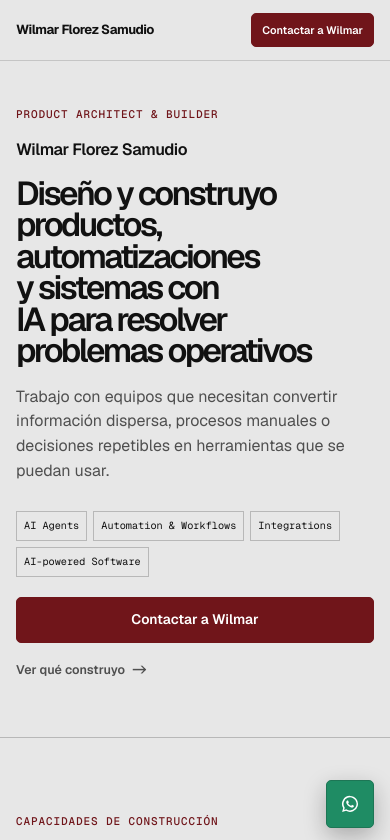
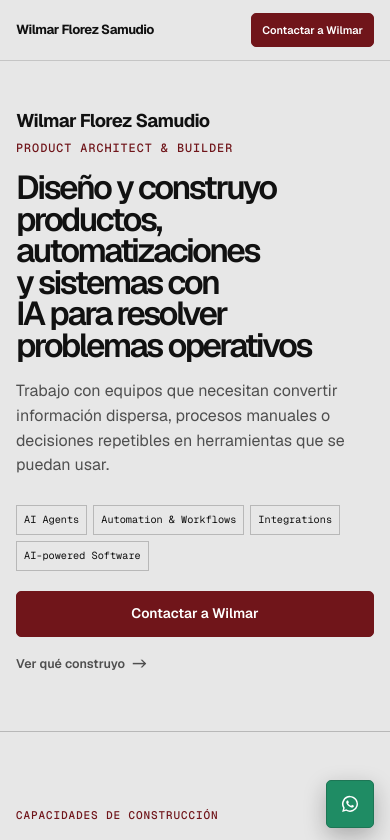
Before and after one commit to wilmarFlorez/wlanding, a Next.js app: page / in a window 390 px wide. Shown: the top 840 px of the page. Built offline with nearby package versions, Linux system fonts and the light colour scheme; no server answers.

Commit message:
feat: Update Hero component structure; move role description to a separate paragraph for better semantic clarity

```diff
--- a/app/globals.css
+++ b/app/globals.css
@@ -54,7 +54,8 @@ p { color: var(--muted); }
 .hero { padding: 100px 0 96px; border-bottom: 1px solid var(--line); }
 .hero-content { max-width: 1030px; }
 .hero-copy { border-top: 1px solid var(--line); padding-top: 25px; }
-.hero-name { margin-bottom: 15px; color: var(--foreground); font-size: 1.02rem; font-weight: 600; letter-spacing: -.025em; }
+.hero-name { margin-bottom: 4px; color: var(--foreground); font-size: clamp(1.2rem, 1.7vw, 1.45rem); font-weight: 650; letter-spacing: -.035em; }
+.hero-role { margin-bottom: 20px; font-size: clamp(.78rem, 1vw, .9rem); }
 .hero-lede { max-width: 735px; margin-bottom: 0; font-size: clamp(1rem, 1.35vw, 1.16rem); line-height: 1.55; }
 .focus-list { display: flex; flex-wrap: wrap; gap: 7px; margin: 27px 0 0; }
 .focus-list span { border: 1px solid var(--line); color: var(--foreground); font-family: var(--font-geist-mono), monospace; font-size: .7rem; padding: 7px 9px; }
@@ -186,6 +187,8 @@ p { color: var(--muted); }
   .section { padding: 76px 0; }
   .hero { padding: 46px 0 58px; }
   .hero-copy { padding-top: 20px; }
+  .hero-name { font-size: 1.15rem; }
+  .hero-role { margin-bottom: 16px; font-size: .74rem; }
   h1 { margin-bottom: 18px; font-size: clamp(2rem, 8.5vw, 2.5rem); line-height: .95; }
   h2 { font-size: clamp(2rem, 9vw, 2.75rem); }
   .header-content { min-height: 60px; gap: 15px; }
--- a/components/landing/Hero.tsx
+++ b/components/landing/Hero.tsx
@@ -3,8 +3,8 @@ export function Hero() {
     <section className="hero section" id="inicio" aria-labelledby="hero-title">
       <div className="container hero-content">
         <div>
-          <p className="eyebrow">Product Architect &amp; Builder</p>
           <p className="hero-name">Wilmar Florez Samudio</p>
+          <p className="eyebrow hero-role">Product Architect &amp; Builder</p>
           <h1 id="hero-title">Diseño y construyo productos, automatizaciones y sistemas con IA para resolver problemas operativos</h1>
           <p className="hero-lede">
             Trabajo con equipos que necesitan convertir información dispersa, procesos manuales o decisiones repetibles en herramientas que se puedan usar.
```
